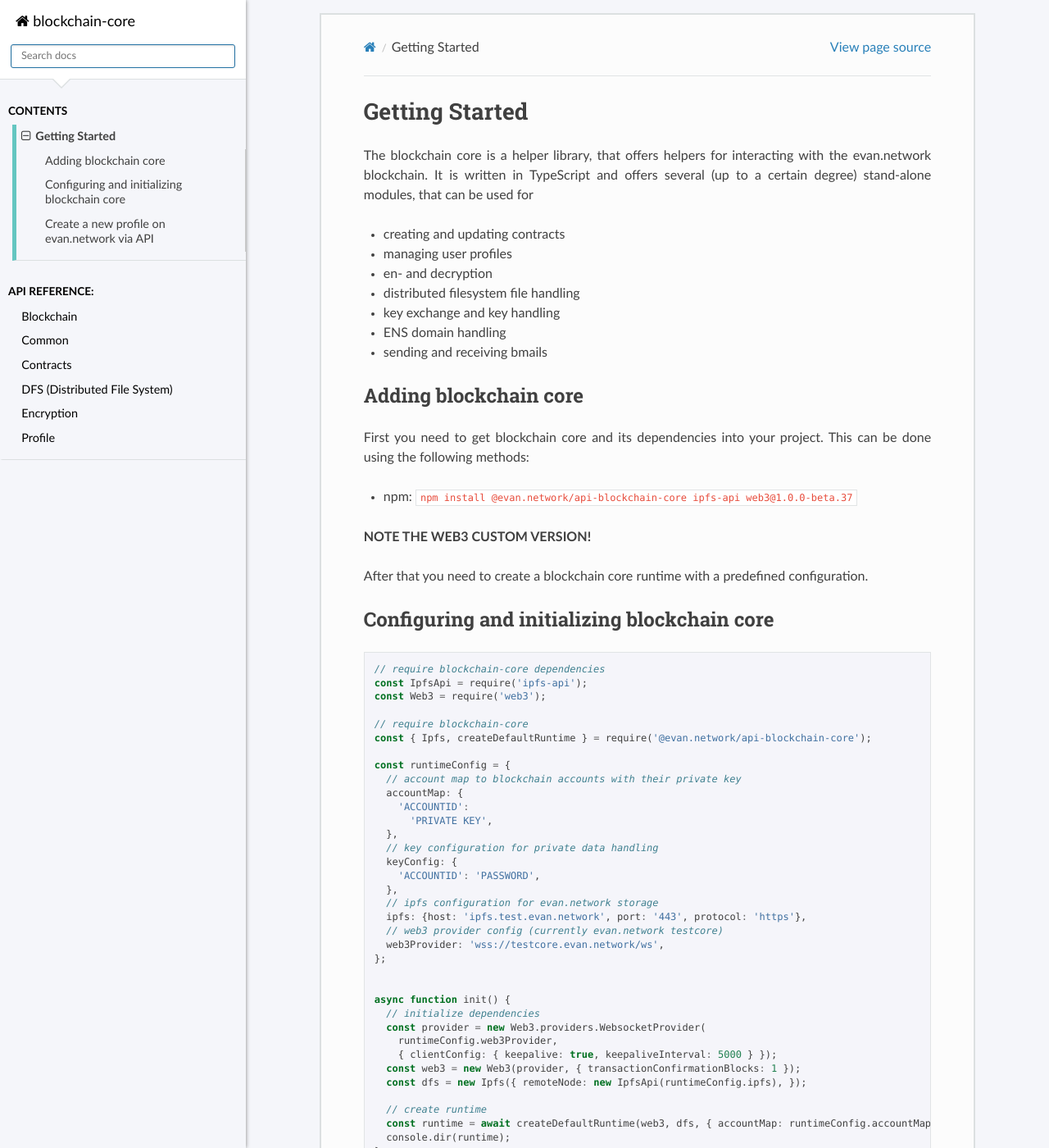
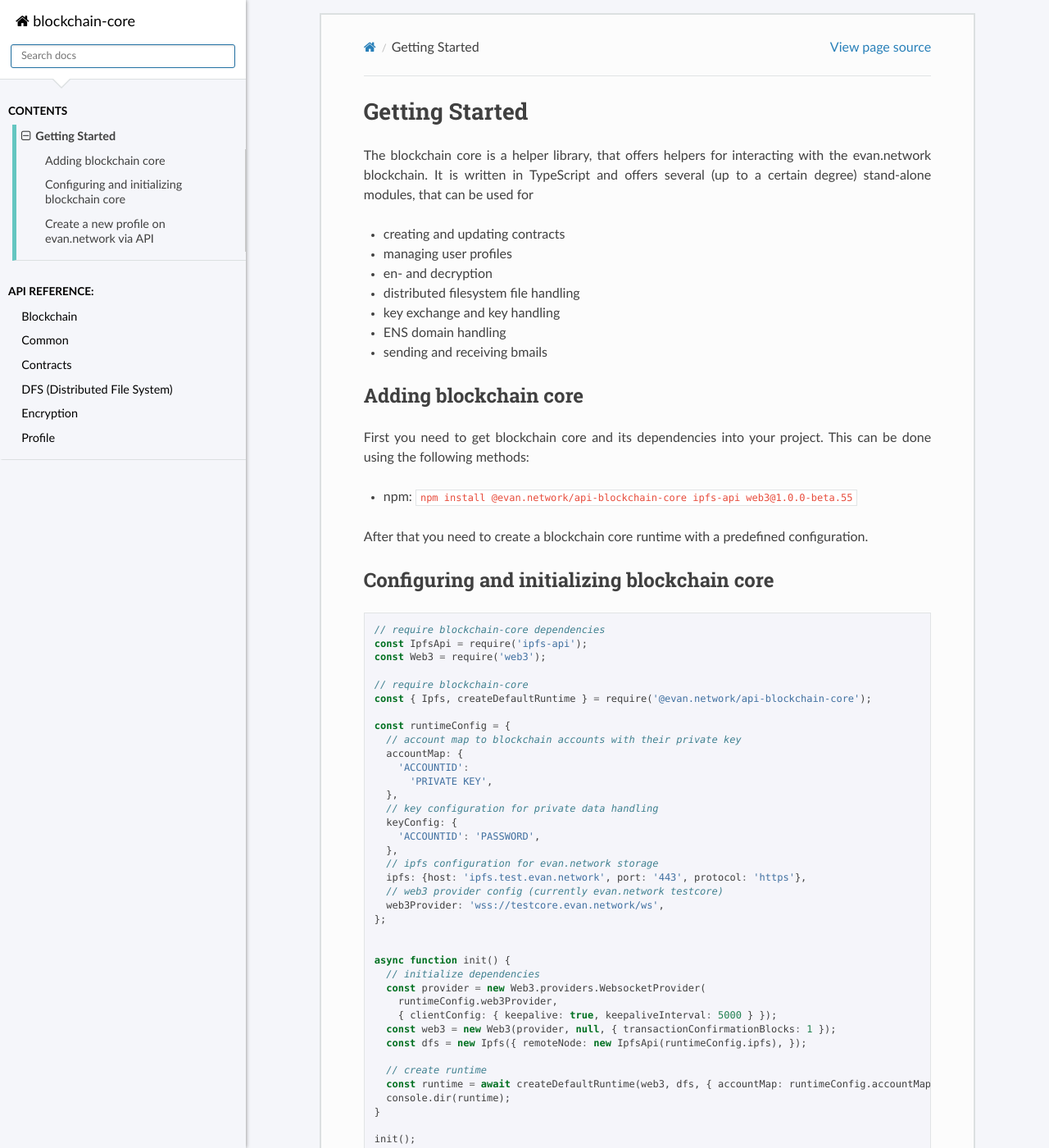
Before and after one commit to evannetwork/api-blockchain-core, a Sphinx documentation site: the page built from docs/getting-started.rst, in a window 1280 px wide and 1400 px high. Shown: the whole window at 82% size. Built offline with Sphinx 7.4.7 and the Read the Docs theme 2.0.0, drawn with Linux system fonts in a browser that asks for light colours; pages that are not in the unit, such as notebooks, are missing from menus.

Commit message:
adjust documentation for web3 initialize, fix runtime generation with accountid and password
CORE-223

```diff
--- a/docs/getting-started.rst
+++ b/docs/getting-started.rst
@@ -19,9 +19,7 @@
 
 First you need to get blockchain core and its dependencies into your project. This can be done using the following methods:
 
-- npm: ``npm install @evan.network/api-blockchain-core ipfs-api web3@1.0.0-beta.37``
-
-**NOTE THE WEB3 CUSTOM VERSION!**
+- npm: ``npm install @evan.network/api-blockchain-core ipfs-api web3@1.0.0-beta.55``
 
 After that you need to create a blockchain core runtime with a predefined configuration.
 
@@ -62,7 +60,7 @@
       const provider = new Web3.providers.WebsocketProvider(
         runtimeConfig.web3Provider,
         { clientConfig: { keepalive: true, keepaliveInterval: 5000 } });
-      const web3 = new Web3(provider, { transactionConfirmationBlocks: 1 });
+      const web3 = new Web3(provider, null, { transactionConfirmationBlocks: 1 });
       const dfs = new Ipfs({ remoteNode: new IpfsApi(runtimeConfig.ipfs), });
 
       // create runtime
```
Also changed, not shown: 1 other file.
